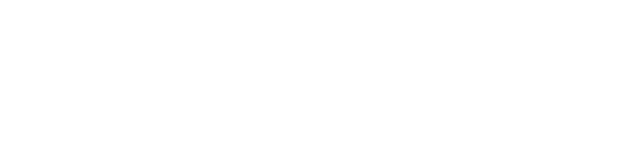
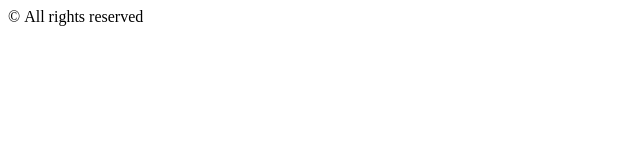
Before and after one commit to Zaboyca/git.local-1, a plain HTML site: page index.html in a window 1280 px wide. Shown: the whole page, without its empty margins (0-640 px from the left). Drawn offline with Linux system fonts and the light colour scheme.

Commit message:
Add footer

```diff
--- a/index.html
+++ b/index.html
@@ -6,7 +6,9 @@
 </head>
 <body>
 
-
+	<footer class="footer">
+		&copy;&nbsp;All rights reserved
+	</footer>
 
 </body>
 </html>
```
